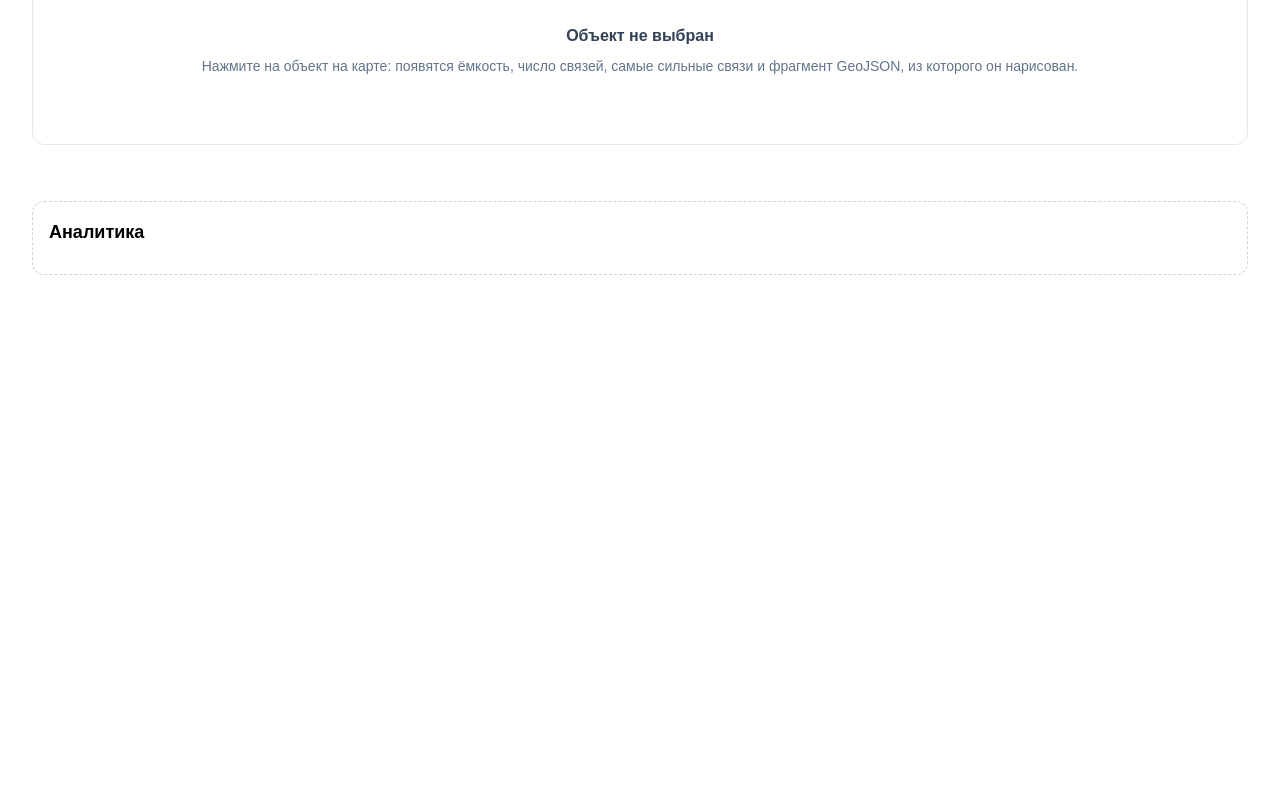
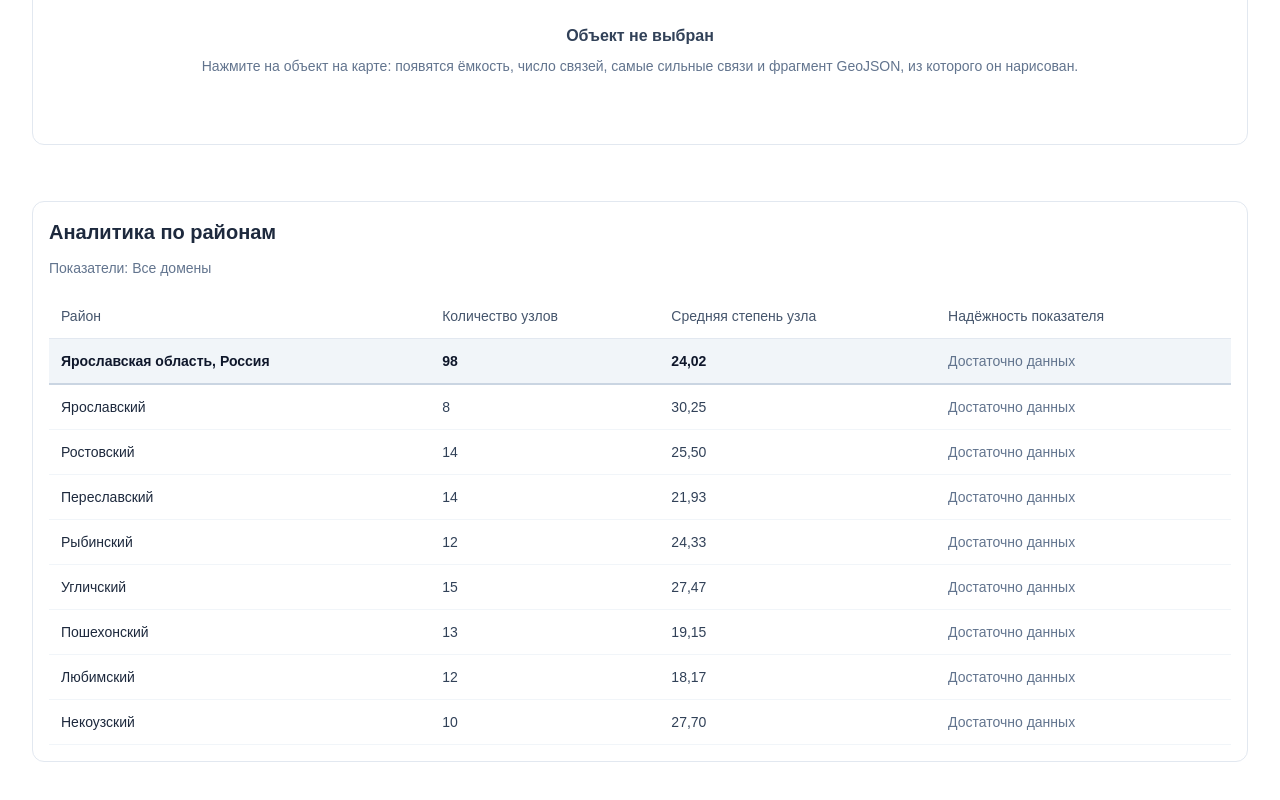
Before and after one commit to DmitriyNikitenko/economic-analysis-app, a React (Vite) app in the folder frontend/: page / in a window 1280 px wide. Shown: the part 1227-2027 px from the top of the page. Before the commit the page ends 1566 px from the top, so only its background shows below. Built offline with nearby package versions, Linux system fonts and the light colour scheme; the HTML template or start-up script is replaced by a standard one.

Commit message:
added the Analytics table: district name, node count, average degree, stats estimation (low_data)

```diff
--- a/frontend/src/App.tsx
+++ b/frontend/src/App.tsx
@@ -5,6 +5,7 @@ import { useEffect, useMemo, useState } from "react";
 import MapView from "./components/map_view/MapView";
 import { fetchJson } from "./api/fetchJson";
 import RadiusControl from "./components/RadiusControl";
+import AnalyticsChart from "./components/AnalyticsChart";
 
 // Импорт типов и функций из layers.ts
 /* Они нужны, чтобы использовать настройки слоёв,
@@ -243,10 +244,13 @@ export default function App() {
         />
       </section>
 
-      {/* Заглушка аналитики: файл компонента не импортируется и не выполняется. */}
-      <section aria-labelledby="analytics-heading" className="rounded-xl border border-dashed border-slate-300 p-4">
-        <h2 id="analytics-heading" className="text-lg font-semibold">Аналитика</h2>
-      </section>
+      {/* Аналитика по районам */}
+      <AnalyticsChart
+        metrics={data.metrics}
+        selection={selection}
+        config={config}
+      />
+
     </main>
   );
 }
--- a/frontend/src/components/AnalyticsChart.tsx
+++ b/frontend/src/components/AnalyticsChart.tsx
@@ -0,0 +1,185 @@
+/*
+  Компонент отображает таблицу статистических показателей районов
+  Получает данные из metrics.json через App.tsx
+*/
+
+import type {
+    DomainSelection,
+    LayerConfig,
+    MetricStats,
+    MetricsData,
+} from "../layers";
+
+// Параметры компонента
+type Props = {
+    metrics: MetricsData;
+    selection: DomainSelection;
+    config: LayerConfig;
+};
+
+// Компонент аналитики
+export default function AnalyticsChart({
+    metrics,
+    selection,
+    config,
+}: Props) {
+
+    // Получаем название выбранного домена
+    const selectedDomainLabel =
+        selection === "all"
+            ? "Все домены"
+            : config.domains.find(
+                (domain) => domain.id === selection,
+            )?.label ?? selection;
+
+    // Получаем статистику всего региона для выбранного домена
+    const regionStats: MetricStats | undefined =
+        selection === "all"
+            ? metrics.region.all
+            : metrics.region[selection];
+
+    return (
+        <section
+            aria-labelledby="analytics-heading"
+            className="rounded-xl border border-slate-200 bg-white p-4"
+        >
+            <h2
+                id="analytics-heading"
+                className="mb-2 text-xl font-semibold text-slate-800"
+            >
+                Аналитика по районам
+            </h2>
+
+            <p className="mb-4 text-sm text-slate-500">
+                Показатели: {selectedDomainLabel}
+            </p>
+
+            {/* Таблица статистики районов */}
+            <div className="overflow-x-auto">
+                <table className="w-full border-collapse text-sm">
+
+                    <thead>
+                        <tr className="border-b border-slate-200 text-left text-slate-600">
+
+                            <th className="p-3 font-medium">
+                                Район
+                            </th>
+
+                            <th className="p-3 font-medium">
+                                Количество узлов
+                            </th>
+
+                            <th className="p-3 font-medium">
+                                Средняя степень узла
+                            </th>
+
+                            <th className="p-3 font-medium">
+                                Надёжность показателя
+                            </th>
+
+                        </tr>
+                    </thead>
+
+
+                    <tbody>
+                        {/* Строка для всего региона */}
+                        <tr className="border-b-2 border-slate-300 bg-slate-100">
+                            <td className="p-3 font-bold text-slate-900">
+                                {metrics.region.name}
+                            </td>
+
+                            {/* Количество узлов */}
+                            <td className="p-3 font-bold text-slate-900">
+                                {regionStats
+                                    ? regionStats.node_count.toLocaleString("ru-RU")
+                                    : "—"}
+                            </td>
+
+                            {/* Средняя степень узла */}
+                            <td className="p-3 font-bold text-slate-900">
+                                {regionStats
+                                    ? regionStats.avg_degree.toLocaleString("ru-RU", {
+                                        minimumFractionDigits: 2,
+                                        maximumFractionDigits: 2,
+                                    })
+                                    : "—"}
+                            </td>
+
+                            {/* Надёжность показателя */}
+                            <td className="p-3">
+                                {!regionStats ? (
+                                    <span className="text-slate-400">Нет данных</span>
+                                ) : regionStats.low_data ? (
+                                    <span className="font-medium text-amber-700">
+                                        Мало данных
+                                    </span>
+                                ) : (
+                                    <span className="text-slate-500">
+                                        Достаточно данных
+                                    </span>
+                                )}
+                            </td>
+                        </tr>
+
+                        {/* Строки для отдельных районов */}
+                        {metrics.districts.map((district) => {
+                            const stats: MetricStats | undefined =
+                                selection === "all"
+                                    ? district.all
+                                    : district[selection];
+
+                            return (
+                                <tr
+                                    key={district.id}
+                                    className="border-b border-slate-100 hover:bg-slate-50"
+                                >
+                                    {/* Название района */}
+                                    <td className="p-3 font-medium text-slate-800">
+                                        {district.name}
+                                    </td>
+
+                                    {/* Количество узлов */}
+                                    <td className="p-3 text-slate-700">
+                                        {stats
+                                            ? stats.node_count.toLocaleString("ru-RU")
+                                            : "—"}
+                                    </td>
+
+                                    {/* Средняя степень узла */}
+                                    <td className="p-3 text-slate-700">
+                                        {stats
+                                            ? stats.avg_degree.toLocaleString("ru-RU", {
+                                                minimumFractionDigits: 2,
+                                                maximumFractionDigits: 2,
+                                            })
+                                            : "—"}
+                                    </td>
+
+                                    {/* Надёжность показателя */}
+                                    <td className="p-3">
+                                        {!stats ? (
+                                            <span className="text-slate-400">
+                                                Нет данных
+                                            </span>
+                                        ) : stats.low_data ? (
+                                            <span className="font-medium text-amber-700">
+                                                Мало данных
+                                            </span>
+                                        ) : (
+                                            <span className="text-slate-500">
+                                                Достаточно данных
+                                            </span>
+                                        )}
+                                    </td>
+                                </tr>
+                            );
+                        })}
+                    </tbody>
+
+
+                </table>
+            </div>
+
+        </section>
+    );
+}
```
